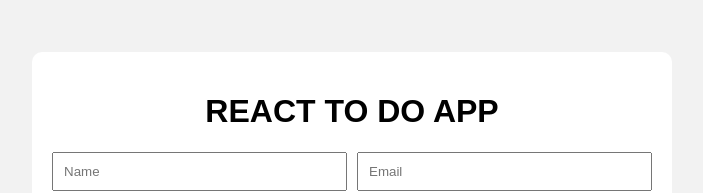
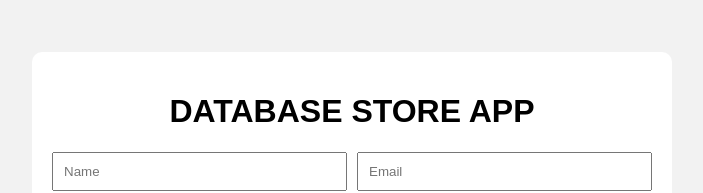
Before and after one commit to AafanAbdullah/DevOps_Project, a React (Vite) app: page / in a window 1280 px wide. Shown: the top 193 px of the page, without its empty margins (288-991 px from the left). Built offline with nearby package versions, Linux system fonts and the light colour scheme; no server answers.

Commit message:
Update App.jsx

```diff
--- a/src/App.jsx
+++ b/src/App.jsx
@@ -66,7 +66,7 @@ export default function App() {
 
   return (
     <div className="container">
-      <h1>REACT TO DO APP</h1>
+      <h1>DATABASE STORE APP</h1>
       <form onSubmit={handleSubmit} className="form">
         <input
           type="text"
```
